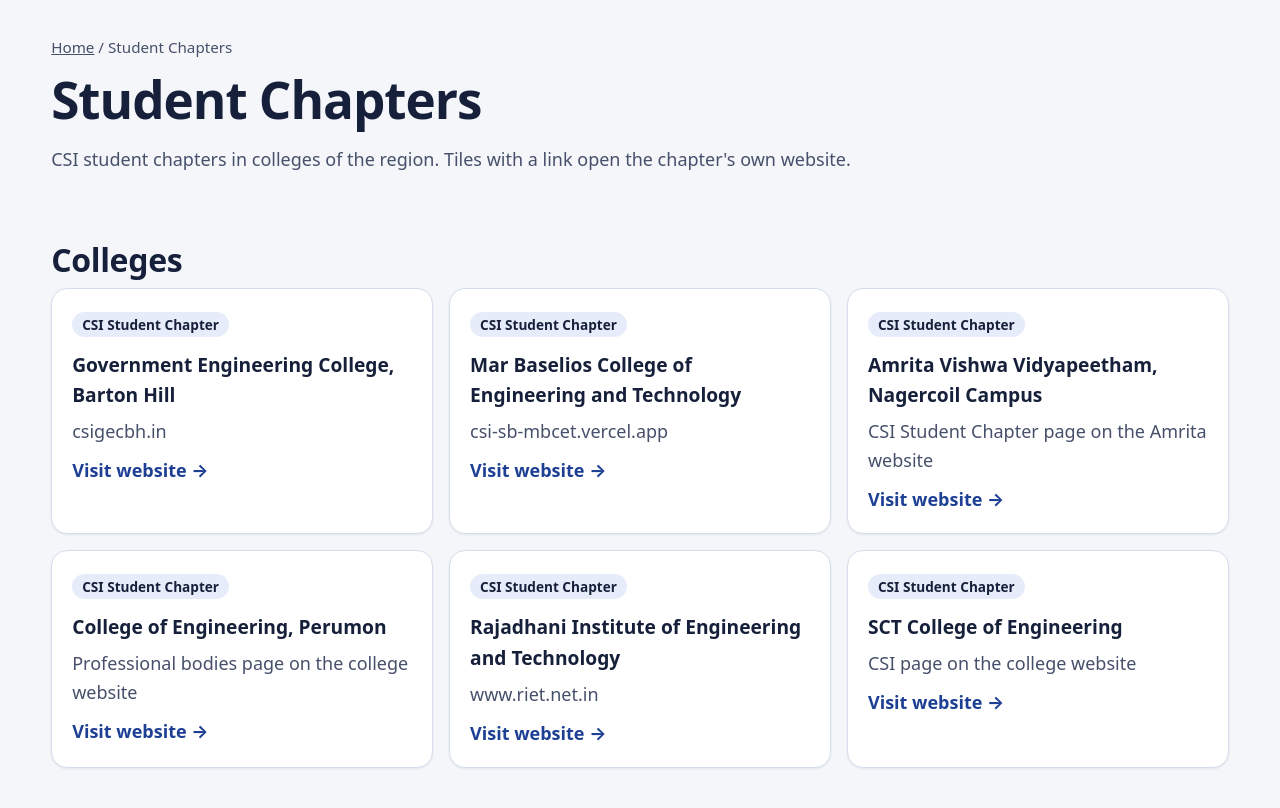
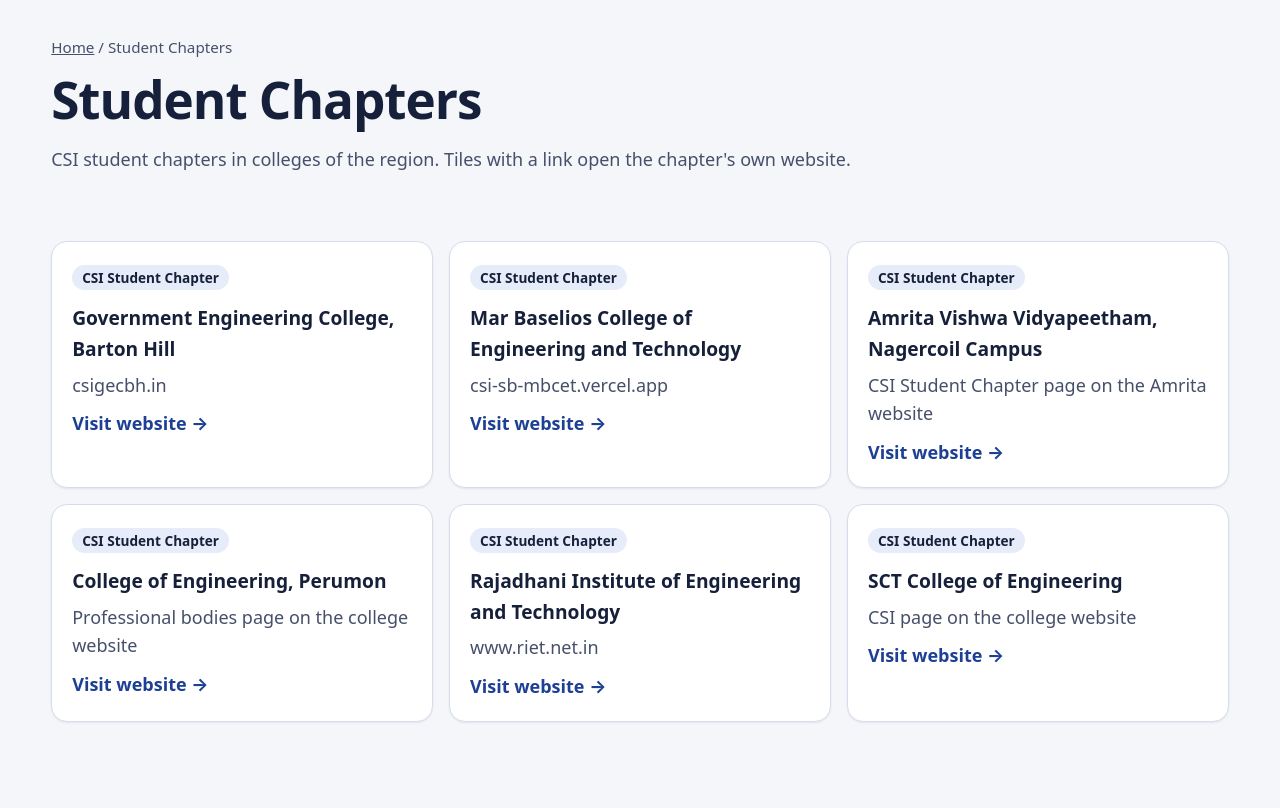
Before and after one commit to csitvm/csitvm, a plain HTML site: page student-chapters.html in a window 1280 px wide. Shown: the part 82-890 px from the top of the page. Drawn offline with Linux system fonts and the light colour scheme.

Commit message:
Add files via upload

```diff
--- a/student-chapters.html
+++ b/student-chapters.html
@@ -23,8 +23,7 @@
 <div id="site-header"><noscript><nav aria-label="Main"><a href="index.html">Home</a> · <a href="about.html">About</a> · <a href="membership.html">Membership</a> · <a href="office-bearers.html">Office Bearers</a> · <a href="events.html">Events</a> · <a href="student-chapters.html">Student Chapters</a> · <a href="publications.html">Publications</a> · <a href="awards.html">Awards</a></nav></noscript></div>
 <main id="main">
 <div class="wrap page-head"><p class="crumbs"><a href="index.html">Home</a> / Student Chapters</p><h1>Student Chapters</h1><p class="lead wide">CSI student chapters in colleges of the region. Tiles with a link open the chapter's own website.</p></div>
-<section class="wrap" aria-labelledby="h-sc">
-  <h2 id="h-sc">Colleges</h2>
+<section class="wrap" aria-label="Colleges by state and district">
   <div data-render="student-chapters"></div>
 </section>
 </main>
```
